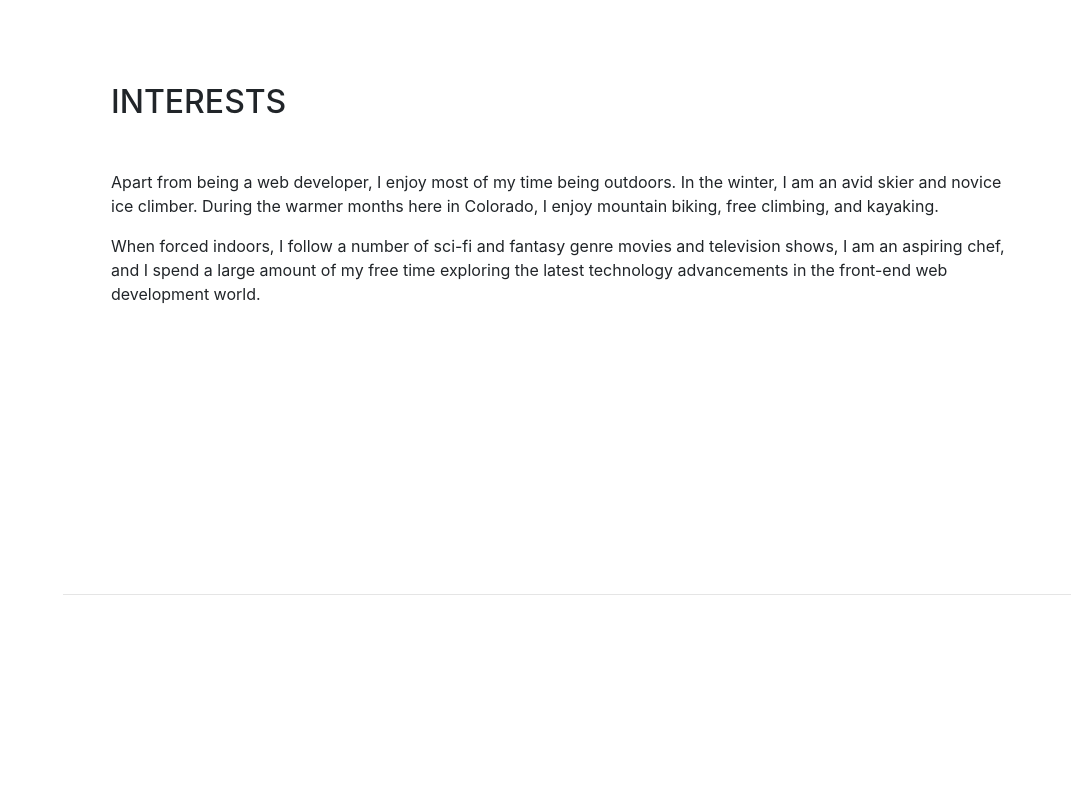
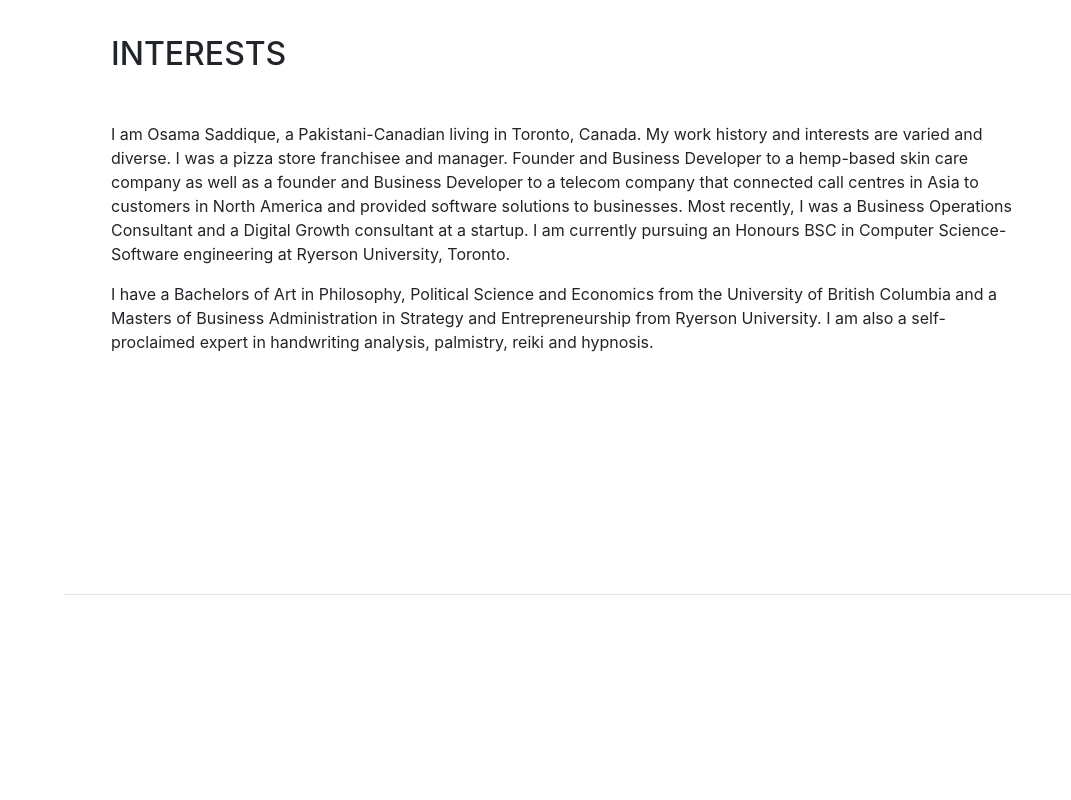
Before and after one commit to oosamas/oosamas.github.io, a website with bundled scripts: page index.html in a window 1280 px wide. Shown: the part 3760-4560 px from the top of the page, without its empty margins (209-1280 px from the left). Built offline with nearby package versions, Linux system fonts and the light colour scheme; a web font is replaced by a local one.

Commit message:
changes_description_interests
I made changes to interests <p>

```diff
--- a/index.html
+++ b/index.html
@@ -242,8 +242,8 @@
       <section class="resume-section p-3 p-lg-5 d-flex flex-column" id="interests">
         <div class="my-auto">
           <h2 class="mb-5">Interests</h2>
-          <p>Apart from being a web developer, I enjoy most of my time being outdoors. In the winter, I am an avid skier and novice ice climber. During the warmer months here in Colorado, I enjoy mountain biking, free climbing, and kayaking.</p>
-          <p class="mb-0">When forced indoors, I follow a number of sci-fi and fantasy genre movies and television shows, I am an aspiring chef, and I spend a large amount of my free time exploring the latest technology advancements in the front-end web development world.</p>
+          <p>I am Osama Saddique, a Pakistani-Canadian living in Toronto, Canada. My work history and interests are varied and diverse. I was a pizza store franchisee and manager. Founder and Business Developer to a hemp-based skin care company as well as a founder and Business Developer to a telecom company that connected call centres in Asia to customers in North America and provided software solutions to businesses. Most recently, I was a Business Operations Consultant and a Digital Growth consultant at a startup. I am currently pursuing an Honours BSC in Computer Science- Software engineering at Ryerson University, Toronto.</p>
+          <p class="mb-0">I have a Bachelors of Art in Philosophy, Political Science and Economics from the University of British Columbia and a Masters of Business Administration in Strategy and Entrepreneurship from Ryerson University.  I am also a self-proclaimed expert in handwriting analysis, palmistry, reiki and hypnosis.</p>
         </div>
       </section>
 
```
